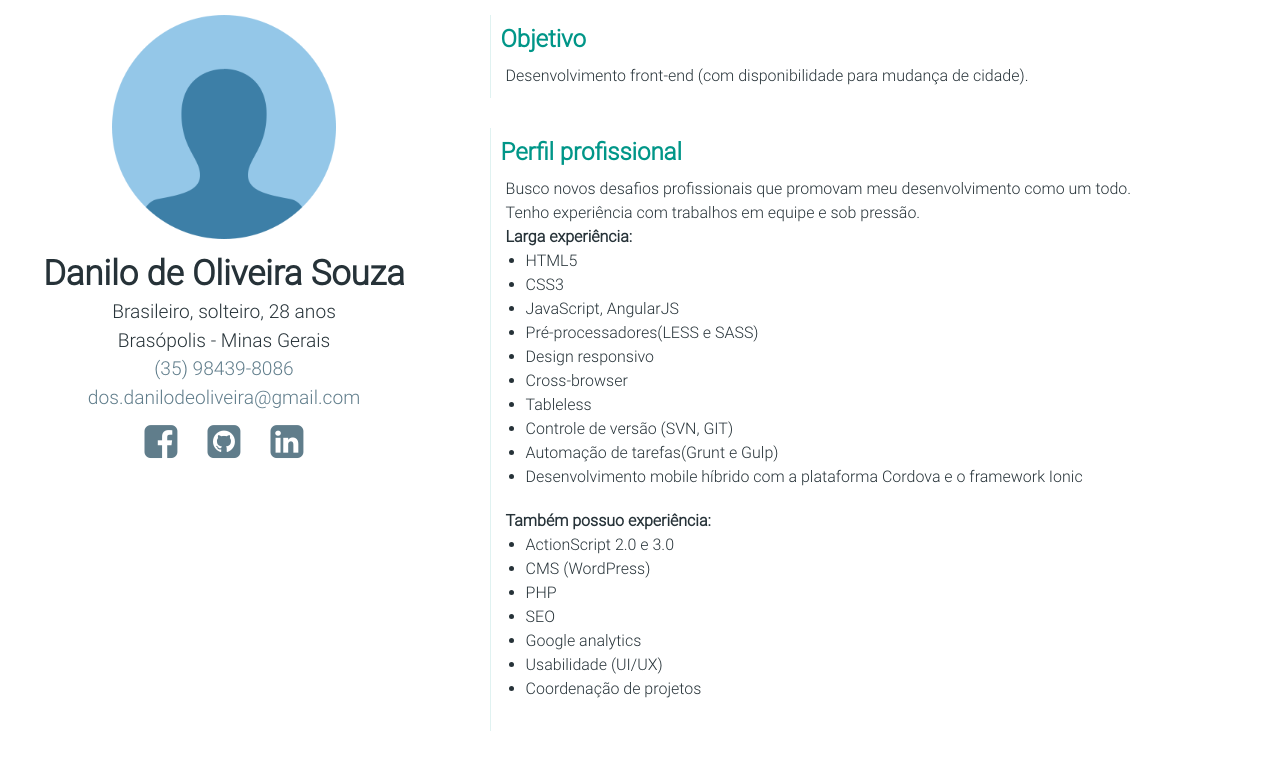
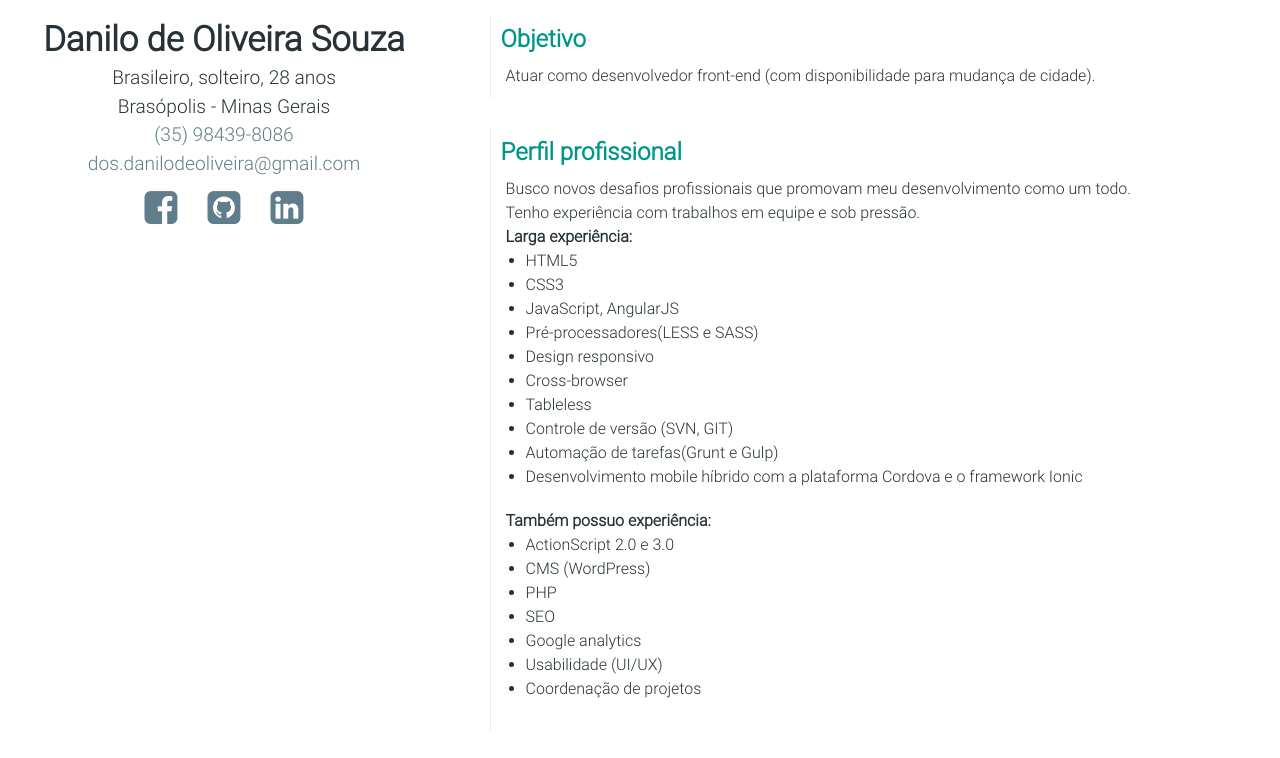
Before and after one commit to danilo-de-oliveira/curriculo-danilodeoliveira, a website: page dev/index.html in a window 1280 px wide. Shown: the top 758 px of the page. Drawn offline with nearby package versions, Linux system fonts and the light colour scheme; files that its build step writes are made by us from their sources.

Commit message:
Added Content
Added Content

```diff
--- a/dev/index.html
+++ b/dev/index.html
@@ -14,7 +14,7 @@
     	<div class="container">
 	    	<aside>
 	    		<div class="panel">
-                    <img src="images/profile.png" alt="profile" class="image-profile">
+                    <!-- <img src="images/profile.png" alt="profile" class="image-profile"> -->
                     <h1>Danilo de Oliveira Souza</h1>
                     <p>Brasileiro, solteiro, 28 anos</p>
                     <p>Brasópolis - Minas Gerais</p>
@@ -33,7 +33,7 @@
     	    		<article>
                         <h2>Objetivo</h2>
                         <div class="description">
-                            Desenvolvimento front-end (com disponibilidade para mudança de cidade).
+                            Atuar como desenvolvedor front-end (com disponibilidade para mudança de cidade).
                         </div>
                     </article>
                     <article>
--- a/dev/sass/main.scss
+++ b/dev/sass/main.scss
@@ -44,6 +44,7 @@ body{
 	  		position: fixed;
 	  		text-align: center;
 	  		font-size: 1.2em;
+	  		padding-top: 10px;
 	  		@media only screen and (max-width : 768px) {
 				position: relative;
 				width: 100%;
```
